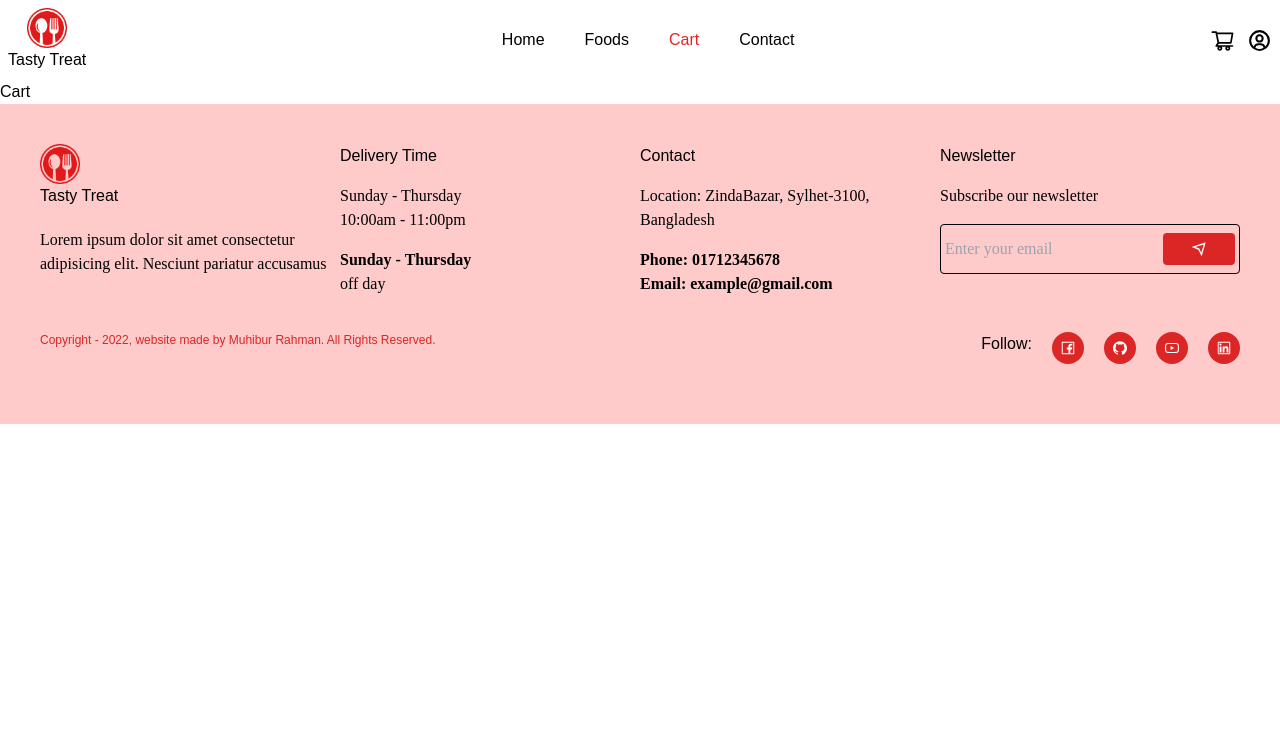
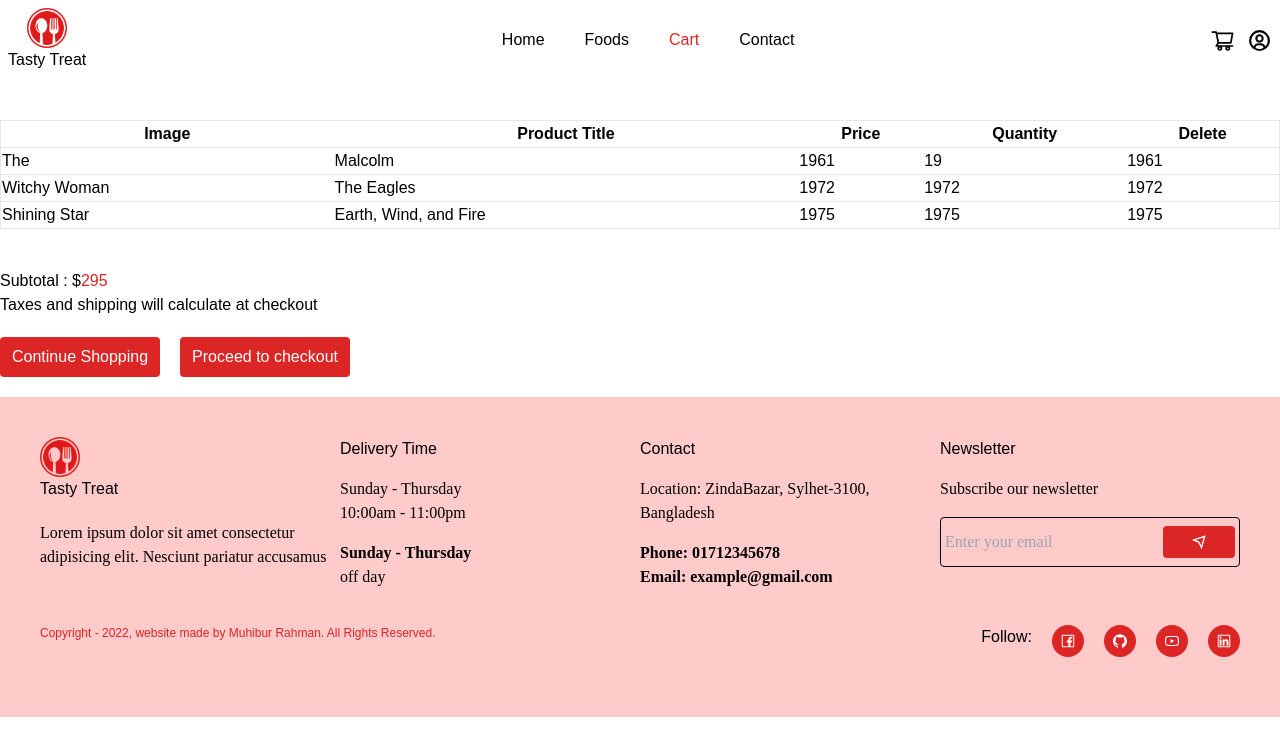
Before and after one commit to rasedul99/food-order, a React (Create React App) app: page /cart in a window 1280 px wide. Shown: the top 756 px of the page. Built offline with nearby package versions, Linux system fonts and the light colour scheme.

Commit message:
cart added

```diff
--- a/src/pages/AllFood.js
+++ /dev/null
@@ -1,7 +0,0 @@
-import React from "react";
-
-const AllFood = () => {
-  return <div>AllFood</div>;
-};
-
-export default AllFood;
--- a/src/pages/Cart.js
+++ b/src/pages/Cart.js
@@ -1,7 +1,61 @@
 import React from "react";
 
 const Cart = () => {
-  return <div>Cart</div>;
+  return (
+    <div>
+      <div>
+        <table class="table-auto w-full my-10">
+          <thead>
+            <tr className="border ">
+              <th>Image</th>
+              <th>Product Title</th>
+              <th>Price</th>
+              <th>Quantity</th>
+              <th>Delete</th>
+            </tr>
+          </thead>
+          <tbody>
+            <tr className="border">
+              <td>The</td>
+              <td>Malcolm</td>
+              <td>1961</td>
+              <td>19</td>
+              <td>1961</td>
+            </tr>
+            <tr className="border">
+              <td>Witchy Woman</td>
+              <td>The Eagles</td>
+              <td>1972</td>
+              <td>1972</td>
+              <td>1972</td>
+            </tr>
+            <tr className="border">
+              <td>Shining Star</td>
+              <td>Earth, Wind, and Fire</td>
+              <td>1975</td>
+              <td>1975</td>
+              <td>1975</td>
+            </tr>
+          </tbody>
+        </table>
+      </div>
+
+      <div>
+        <p>
+          Subtotal : $<span className="text-red-600">295</span>{" "}
+        </p>
+        <p>Taxes and shipping will calculate at checkout</p>
+        <div className="flex gap-x-5 my-5">
+          <button className="bg-red-600 text-white py-2 px-3 rounded">
+            Continue Shopping
+          </button>
+          <button className="bg-red-600 text-white py-2 px-3 rounded">
+            Proceed to checkout
+          </button>
+        </div>
+      </div>
+    </div>
+  );
 };
 
 export default Cart;
--- /dev/null
+++ b/src/pages/Foods.js
@@ -0,0 +1,57 @@
+import React from "react";
+import { BsArrowDownShort } from "react-icons/bs";
+import { CiSearch } from "react-icons/ci";
+import FoodCard from "../components/FoodsCard/FoodCard";
+const Foods = () => {
+  return (
+    <div>
+      <div>
+        <div>All Foods</div>
+      </div>
+      <div className="flex justify-between my-7">
+        <div className="flex justify-between w-2/4 border border-red-600  items-center px-3">
+          <input placeholder="I am looking for...." className="outline-none " />
+          <span>
+            <CiSearch size="20" />
+          </span>
+        </div>
+        <div className="flex justify-between w-1/4 border border-red-600  items-center">
+          <input
+            placeholder="I am looking for...."
+            className="py-1 px-2  outline-none "
+          />
+          <span>
+            <BsArrowDownShort size="24" />
+          </span>
+        </div>
+      </div>
+      <div className="grid grid-cols-1 md:grid-cols-4 gap-3 ">
+        <FoodCard />
+        <FoodCard />
+        <FoodCard />
+        <FoodCard />
+        <FoodCard />
+        <FoodCard />
+        <FoodCard />
+        <FoodCard />
+      </div>
+
+      <div className="flex gap-x-2 items-center justify-center my-4">
+        <button className="bg-slate-700 text-center px-2 rounded text-white">
+          Prev
+        </button>
+        <button className="bg-slate-700 text-center px-2 rounded text-white">
+          1
+        </button>
+        <button className="bg-slate-700 text-center px-2 rounded text-white">
+          2
+        </button>
+        <button className="bg-slate-700 text-center px-2 rounded text-white">
+          Next
+        </button>
+      </div>
+    </div>
+  );
+};
+
+export default Foods;
--- a/src/routes/Routers.js
+++ b/src/routes/Routers.js
@@ -1,10 +1,10 @@
 import React from "react";
 import { Route, Routes } from "react-router-dom";
-import AllFood from "../pages/AllFood";
 import Cart from "../pages/Cart";
 import CheckOut from "../pages/CheckOut";
 import Contact from "../pages/Contact";
 import FoodDetails from "../pages/FoodDetails";
+import Foods from "../pages/Foods";
 import Home from "../pages/Home";
 import Login from "../pages/Login";
 import Register from "../pages/Register";
@@ -15,7 +15,7 @@ const Routers = () => {
       <Routes>
         <Route path="/" element={<Home />} />
         <Route path="/home" element={<Home />} />
-        <Route path="/allfood" element={<AllFood />} />
+        <Route path="/foods" element={<Foods />} />
         <Route path="/fooddetails/:id" element={<FoodDetails />} />
         <Route path="/cart" element={<Cart />} />
         <Route path="/checkout" element={<CheckOut />} />
```
Also changed, not shown: 2 other files (tests, documents, lock files or other folders).
